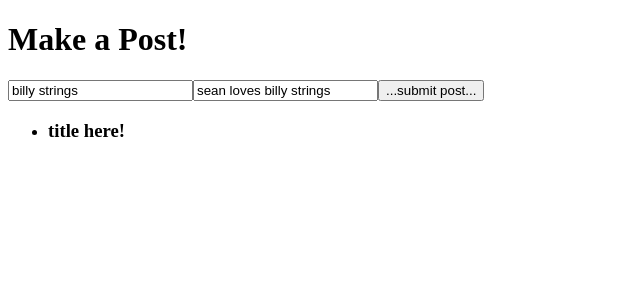
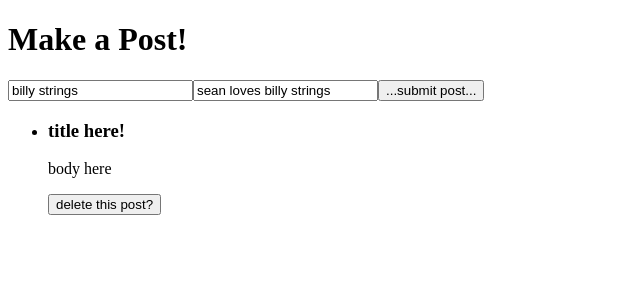
Before and after one commit to miniponz/react-redux-practice, a React app: page / in a window 1280 px wide. Both pictures are taken after a click on the button "...submit post...". Shown: the top 300 px of the page, without its empty margins (0-640 px from the left). Built offline with nearby package versions, Linux system fonts and the light colour scheme.

Commit message:
adding delete function to post

```diff
--- a/src/actions/commentActions.js
+++ b/src/actions/commentActions.js
@@ -1,11 +1,11 @@
 export const CREATE_COMMENT = 'CREATE_COMMENT';
-export const addComment = (postTitle, comment) => ({
+export const addComment = (postId, comment) => ({
   type: CREATE_COMMENT,
-  payload: { postTitle, comment }
+  payload: { postId, comment }
 });
 
 export const DELETE_COMMENT = 'DELETE_COMMENT';
-export const deleteComment = (postTitle, commentIndex) => ({
+export const deleteComment = (postId, commentId) => ({
   type: DELETE_COMMENT,
-  payload: { postTitle, commentIndex }
+  payload: { postId, commentId }
 });
--- /dev/null
+++ b/src/components/Comment.js
@@ -0,0 +1,6 @@
+import React from 'react';
+import PropTypes from 'prop-types';
+
+function Comment(){
+
+}
--- a/src/components/Post.js
+++ b/src/components/Post.js
@@ -1,16 +1,19 @@
 import React from 'react';
 import PropTypes from 'prop-types';
 
-function Post({ title }) {
+function Post({ post, deletePost }) {
   return (
     <div>
-      <h3>{title}</h3>
+      <h3>{post.title}</h3>
+      <p>{post.body}</p>
+      <button onClick={deletePost.bind(null, post.id)}>delete this post?</button>
     </div>
   );
 }
 
 Post.propTypes = {
-  title: PropTypes.string.isRequired
+  post: PropTypes.object.isRequired,
+  deletePost: PropTypes.func.isRequired
 };
 
 export default Post;
--- a/src/components/Posts.js
+++ b/src/components/Posts.js
@@ -2,11 +2,11 @@ import React from 'react';
 import PropTypes from 'prop-types';
 import Post from './Post';
 
-function Posts({ posts }) {
+function Posts({ posts, deletePost }) {
   const postList = posts.map((post) => {
     return (
       <li key={post.id}>
-        <Post title={post.title}/>
+        <Post post={post} deletePost={deletePost}/>
       </li>
     );
   });
@@ -17,7 +17,8 @@ function Posts({ posts }) {
 }
 
 Posts.propTypes = {
-  posts: PropTypes.array.isRequired
+  posts: PropTypes.array.isRequired,
+  deletePost: PropTypes.func.isRequired
 };
 
 export default Posts;
```
